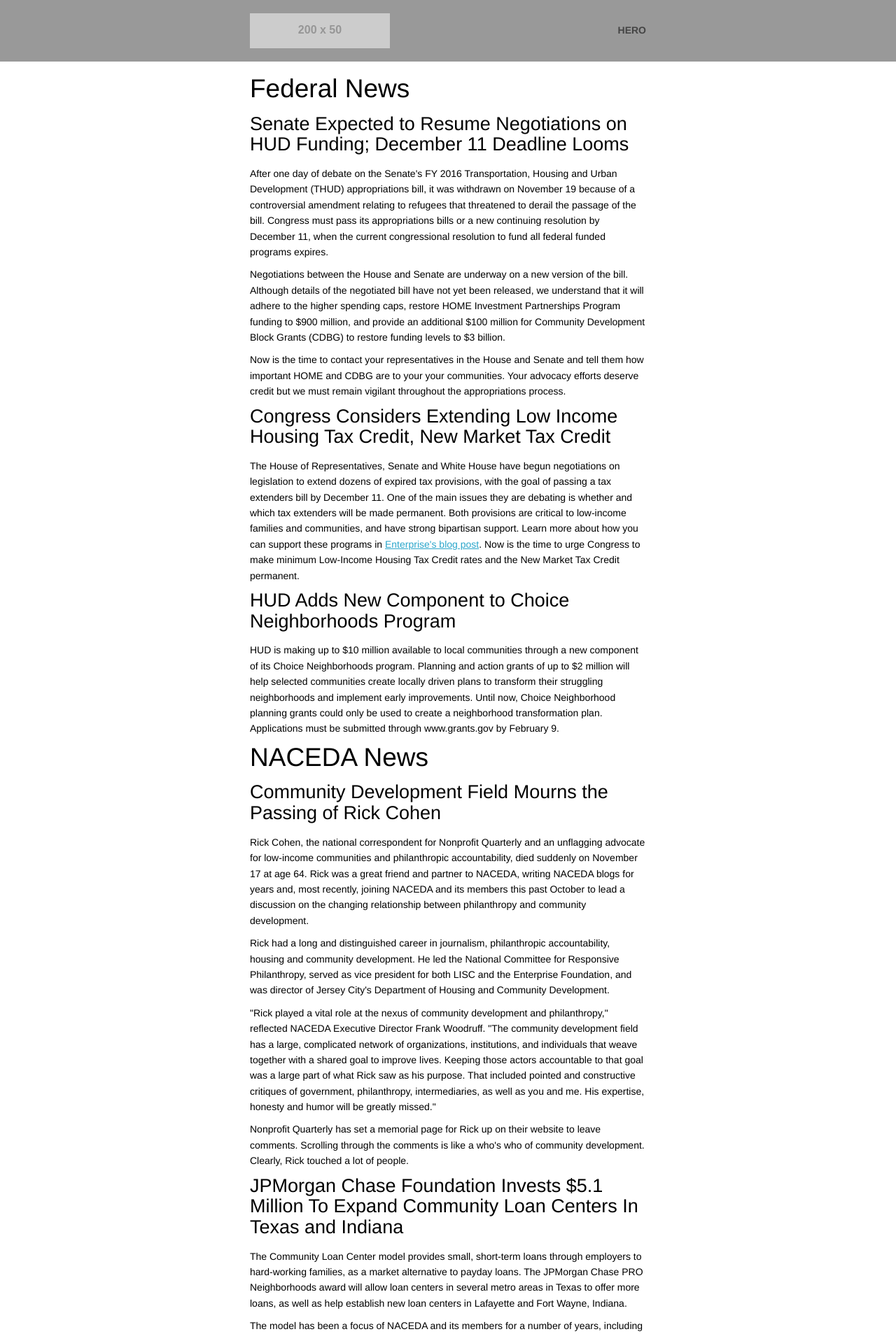
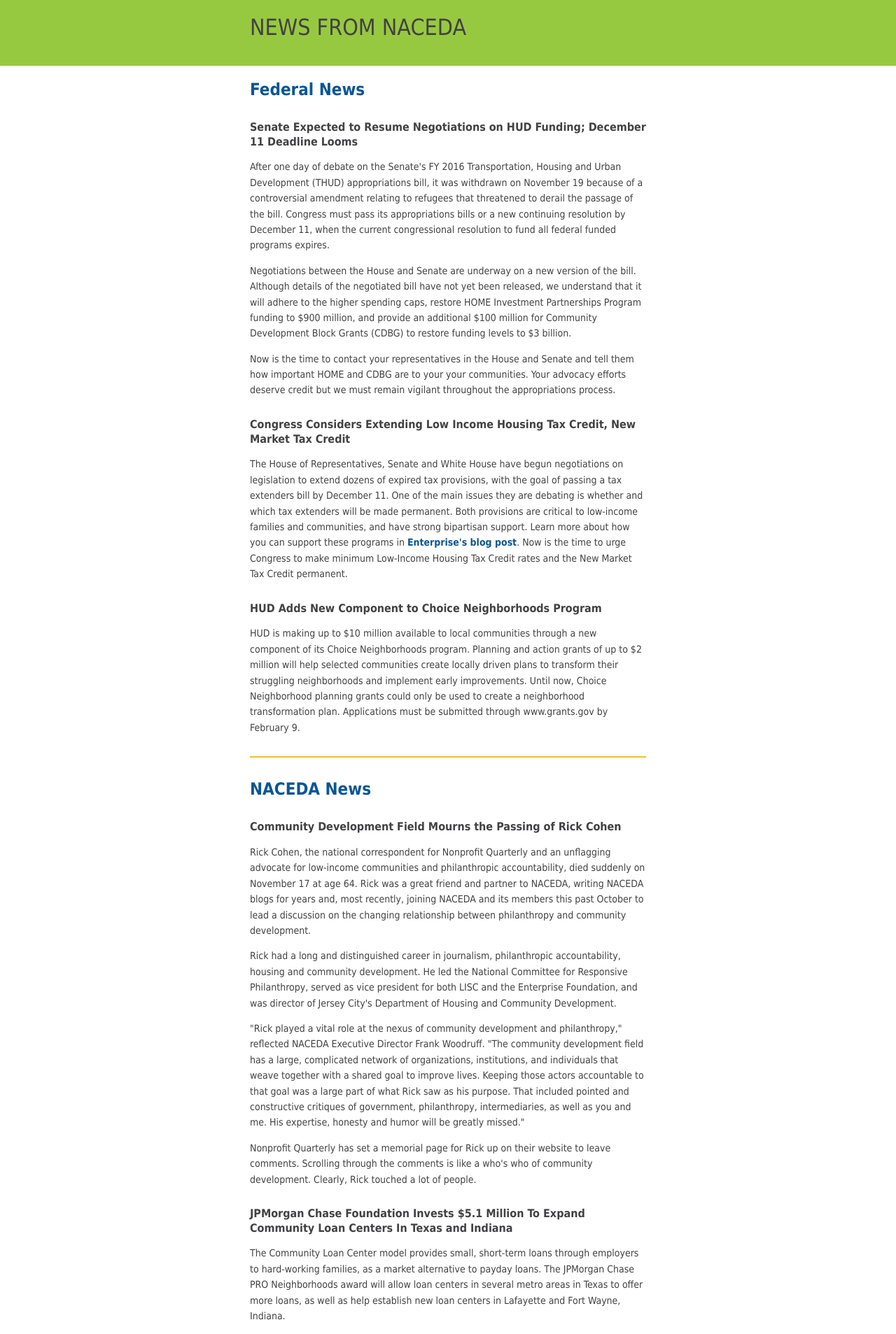
Before and after one commit to KatieMFritz/naceda-email, a PHP site: page /news.html in a window 1280 px wide. Shown: the top 1907 px of the page at 70% size. Run offline with PHP 8.4, Linux system fonts and the light colour scheme; grey boxes labelled with a size stand in for pictures from a placeholder-image service; some libraries are stand-ins or nearby versions.

Commit message:
basic styles applied

```diff
--- a/news.html
+++ b/news.html
@@ -11,16 +11,15 @@
   <body bgcolor="#FFFFFF">
 
   <!-- HEADER -->
-  <table class="head-wrap" bgcolor="#999999">
+  <table class="head-wrap" bgcolor="#97c940">
     <tr>
       <td></td>
       <td class="header container">
 
           <div class="content">
-            <table bgcolor="#999999">
+            <table bgcolor="#97c940">
             <tr>
-              <td><img src="http://placehold.it/200x50/" /></td>
-              <td align="right"><h6 class="collapse">Hero</h6></td>
+              <td><h1>News from NACEDA</h1></td>
             </tr>
           </table>
           </div>
@@ -28,6 +27,7 @@
       </td>
       <td></td>
     </tr>
+
   </table><!-- /HEADER -->
 
 
@@ -55,6 +55,8 @@
               <h3>HUD Adds New Component to Choice Neighborhoods Program</h3>
                 <p>HUD is making up to $10 million available to local communities through a new component of its Choice Neighborhoods program. Planning and action grants of up to $2 million will help selected communities create locally driven plans to transform their struggling neighborhoods and implement early improvements. Until now, Choice Neighborhood planning grants could only be used to create a neighborhood transformation plan. Applications must be submitted through www.grants.gov by February 9.</p>
 
+              <hr>
+
               <h2>NACEDA News</h2>
 
               <h3>Community Development Field Mourns the Passing of Rick Cohen</h3>
@@ -70,6 +72,8 @@
               <h3>NACEDA Presents NDC Housing Development Certification Series, Funded by BB&T</h3>
                 <p>NACEDA is offering the four-part National Development Council Housing Development Certification series. The courses will be held in New Jersey, Pennsylvania and Maryland in 2016 and 2017. Registration is now open to members of the Philadelphia Association of CDCs, the Community Development Network of Maryland, the Housing and Community Development Network of New Jersey and the Housing Alliance of Pennsylvania. Members of these four associations can take advantage of highly discounted rates and some scholarship opportunities thanks to a grant from BB&T.</p>
 
+            <hr>
+
             <h2>Member News</h2>
 
             <h3>Wells Fargo Invests  Million In Metropolitan Consortium of Community Developers</h3>
@@ -79,11 +83,17 @@
             <h3>Democracy Collaborative Highlights 20 Cities' Best Practices for Building Community Wealth</h3>
               <p>Cities Building Community Wealth focuses on 20 cities across the country with programs and policies that build community wealth. The report demonstrates how economic development professionals and mayors are working in partnership with foundations, anchor institutions, unions, community organizations, progressive business networks, workers, and community residents to create inclusive, stable communities. Strategies rooted in broad ownership and stronger local economies emerge as an effective alternative to traditional subsidy-driven economic development. The report includes useful infographics to explain the concept of community wealth building. Read the Forbes article: More Cities Get Serious About Community Wealth Building.</p>
 
+
+            <hr>
+
             <h2>Partner News</h2>
 
-            <h3>NLIHC Crunches Numbers on Mortgage Interest Deduction for Loans Over ,000</h3>
-              <p>The National Low Income Housing Coalition (NLIHC) released a report revealing that of nearly 20 million mortgages originated from 2012 to 2014, only five percent were made up of mortgages over 500,000. The report, A Rare Occurrence: The Geography and Race of Mortgages Over ,000, finds that nationwide only 1.8 percent of black borrowers and 2.4 percent of Hispanic borrowers obtained mortgages larger than ,000. Given the rarity of mortgages over ,000, the report addresses fears that lowering the Mortgage Interest Deduction (MID) cap to ,000 will affect home prices nationwide. In addition, the report finds that reducing the portion of mortgages eligible for a tax break by half would generate  billion over 10 years, which could then be invested into affordable housing.</p>
+            <h3>NLIHC Crunches Numbers on Mortgage Interest Deduction for Loans Over $500,000</h3>
+              <p>The National Low Income Housing Coalition (NLIHC) released a report revealing that of nearly 20 million mortgages originated from 2012 to 2014, only five percent were made up of mortgages over $500,000. The report, A Rare Occurrence: The Geography and Race of Mortgages Over $500,000, finds that nationwide only 1.8 percent of black borrowers and 2.4 percent of Hispanic borrowers obtained mortgages larger than $500,000. Given the rarity of mortgages over $500,000, the report addresses fears that lowering the Mortgage Interest Deduction (MID) cap to $500,000 will affect home prices nationwide. In addition, the report finds that reducing the portion of mortgages eligible for a tax break by half would generate  billion over 10 years, which could then be invested into affordable housing.</p>
               <p>Read the Washington Post editorial: Fixing The Most Expensive Tax Deduction.</p>
+
+
+            <hr>
 
             <h2>Events and Educational Opportunities</h2>
               <p>Can Housing and Community Development Really Improve Health Outcomes? - December 1, 4:30-6 pm (Eastern Time). NeighborWorks America webinar introduces the County Health Ranking and Roadmap Program, a collaboration between the Robert Wood Johnson Foundation and the University of Wisconsin Population Health Institute as well as practical partnership strategies.</p>
@@ -92,6 +102,7 @@
               <p>New Partners for Smart Growth Conference - February 11-13 in Portland, OR. The nation's largest smart growth and sustainability event focuses on tools and strategies for creating great communities. Register by December 4 for early-bird rate.</p>
               <p> National Conference on Ending Family and Youth Homelessness -  February 17-19 in Oakland, CA. Presented by the  National Alliance to End Homelessness.</p>
 
+            <hr>
 
             <h2>Funding Opportunities</h2>
               <p>$1 Million to Mobilize Volunteers for Community Improvement -  NobleCause competition awards 104  organizations with $6,500 and six organizations with $50,000 grants. December 6 deadline.</p>
@@ -109,13 +120,17 @@
               <p>Financial Literacy Funding - Discover Foundation. Applications accepted year-round.</p>
               <p>Rural Business Enterprise Grant Programs - Department of Agriculture. Supports targeted TA, training, and other assistance for small and emerging private businesses. Rolling deadlines.</p>
 
+            <hr>
+
             <h2>Publications &amp; Resources</h2>
-              <p>The Uneven Recovery - With 7.5 million home owners still under water since the collapse of U.S. home prices in 1007, this Center for American Progress report explores the dynamic nature of the negative equity crisis and its strong ties to local communities. It concludes with policy recommendations to help ease the impact of the negative equity crisis on not only local economies, but the economy at large.</p>
-              <p>The Measurement of Rent Inflation  - this  Federal Reserve Bank of New York study  finds that rent inflation is consistently greater for low cost apartments than for higher cost apartments.</p>
+              <p><strong>The Uneven Recovery</strong> - With 7.5 million home owners still under water since the collapse of U.S. home prices in 1007, this Center for American Progress report explores the dynamic nature of the negative equity crisis and its strong ties to local communities. It concludes with policy recommendations to help ease the impact of the negative equity crisis on not only local economies, but the economy at large.</p>
+              <p><strong>The Measurement of Rent Inflation</strong>  - this  Federal Reserve Bank of New York study  finds that rent inflation is consistently greater for low cost apartments than for higher cost apartments.</p>
+
+            <hr>
 
             <h2>Employment Opportunities</h2>
-              <p>Mountain Association for Community Economic Development - Berea, KY  Project Specialist  for association serving Central Appalachia and Kentucky.</p>
-              <p>To post a job announcement, contact Suzanne Gunther at sgunther@naceda.org. A $25 donation is requested.</p>
+              <p><strong>Mountain Association for Community Economic Development</strong> - Berea, KY  Project Specialist  for association serving Central Appalachia and Kentucky.</p>
+              <p class="callout">To post a job announcement, contact Suzanne Gunther at <a href="mailto:sgunther@naceda.org">sgunther@naceda.org</a>. A $25 donation is requested.</p>
 
 
               <br/>
--- a/stylesheets/email.css
+++ b/stylesheets/email.css
@@ -5,7 +5,10 @@
 	margin:0;
 	padding:0;
 }
-* { font-family: "Helvetica Neue", "Helvetica", Helvetica, Arial, sans-serif; }
+* {
+  font-family: Tahoma, Verdana, sans-serif;
+  color: #424143;
+}
 
 img {
 	max-width: 100%;
@@ -25,12 +28,14 @@ body {
 /* -------------------------------------
 		ELEMENTS
 ------------------------------------- */
-a { color: #2BA6CB;}
+a { color: #085694; font-weight: 700; text-decoration: none; }
+
+a:hover { text-decoration: underline; }
 
 .btn {
 	text-decoration:none;
 	color: #FFF;
-	background-color: #666;
+	background-color: #085694;
 	padding:10px 16px;
 	font-weight:bold;
 	margin-right:10px;
@@ -87,6 +88,7 @@ table.head-wrap { width: 100%;}
 ------------------------------------- */
 table.body-wrap { width: 100%;}
 
+hr { height: 2px; background-color: #ebc31c; color: #ebc31c; border: none; margin: 30px 0;}
 
 /* -------------------------------------
 		FOOTER
@@ -105,21 +107,21 @@ table.footer-wrap { width: 100%;	clear:both!important;
 		TYPOGRAPHY
 ------------------------------------- */
 h1,h2,h3,h4,h5,h6 {
-font-family: "HelveticaNeue-Light", "Helvetica Neue Light", "Helvetica Neue", Helvetica, Arial, "Lucida Grande", sans-serif; line-height: 1.1; margin-bottom:15px; color:#000;
+font-family: Tahoma, Verdana, sans-serif; line-height: 1.3; margin-bottom:14px;
 }
 h1 small, h2 small, h3 small, h4 small, h5 small, h6 small { font-size: 60%; color: #6f6f6f; line-height: 0; text-transform: none; }
 
-h1 { font-weight:200; font-size: 44px;}
-h2 { font-weight:200; font-size: 37px;}
-h3 { font-weight:500; font-size: 27px;}
-h4 { font-weight:500; font-size: 23px;}
-h5 { font-weight:900; font-size: 17px;}
+h1 { font-weight:500; font-size: 32px; text-transform: uppercase; }
+h2 { font-weight:700; font-size: 24px; text-transform: none; color: #085694; }
+h3 { font-weight:700; font-size: 16px; margin-top: 28px; }
+h4 { font-weight:500; font-size: 18px;}
+h5 { font-weight:900; font-size: 16px;}
 h6 { font-weight:900; font-size: 14px; text-transform: uppercase; color:#444;}
 
 .collapse { margin:0!important;}
 
 p, ul {
-	margin-bottom: 10px;
+	margin-bottom: 14px;
 	font-weight: normal;
 	font-size:14px;
 	line-height:1.6;
```
Also changed, not shown: other parts of stylesheets/email.css (+2 -33 lines).
